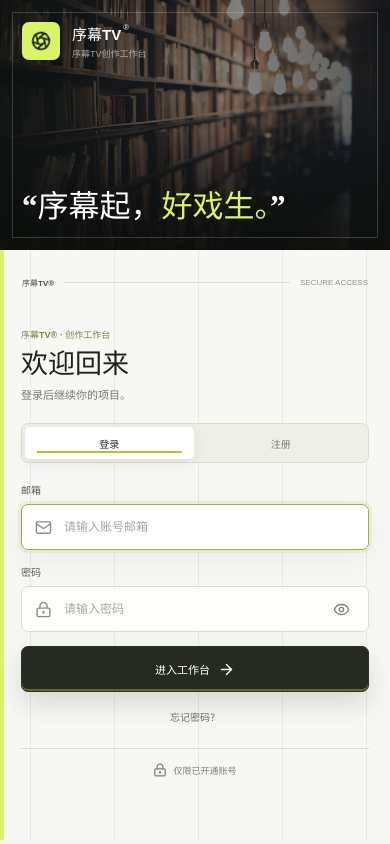
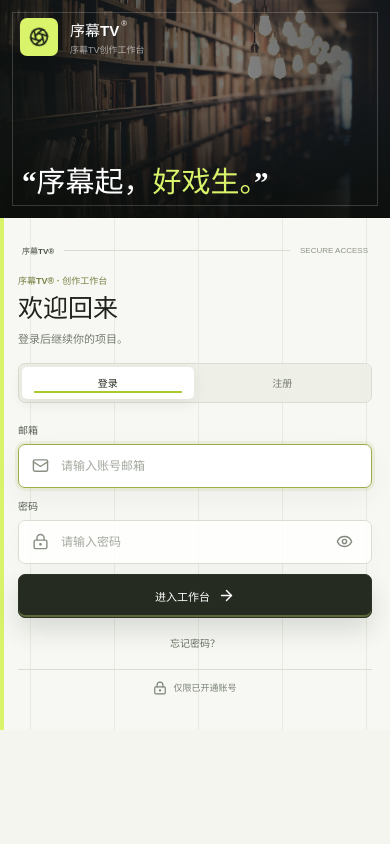
Before and after one commit to usaaron/AIGC_Video_Platform, a React (Vite) app in the folder apps/web/: page / in a window 390 px wide. Built offline with nearby package versions, Linux system fonts and the light colour scheme; no server answers.

Commit message:
feat: polish responsive studio experience

```diff
--- a/apps/web/src/components/AppShell.jsx
+++ b/apps/web/src/components/AppShell.jsx
@@ -68,9 +68,12 @@
         <button className="mobile-menu" onClick={onOpenNav} aria-label="打开导航">
           <Menu size={21} />
         </button>
-        <BrandMark />
+        <BrandMark spin />
         <div className="brand-name">
-          序幕<span>TV</span>
+          序幕
+          <span>
+            TV<sup className="brand-registered">®</sup>
+          </span>
         </div>
       </div>
       <button className="project-switcher" onClick={onProjectClick}>
--- a/apps/web/src/features/assets/AssetShortcutBar.jsx
+++ b/apps/web/src/features/assets/AssetShortcutBar.jsx
@@ -57,7 +57,7 @@
     requestAnimationFrame(() => {
       if (!target) return
       const cursor = start + prefix.length + asset.name.length
-      target.focus()
+      target.focus({ preventScroll: true })
       target.setSelectionRange(cursor, cursor)
     })
   }
@@ -114,6 +114,7 @@
                         className={`asset-shortcut-button kind-${asset.kind} ${state} ${inText ? 'in-text' : ''}`}
                         type="button"
                         key={asset.id}
+                        onMouseDown={(event) => event.preventDefault()}
                         onClick={() => insert(asset)}
                         title={`${KIND_LABELS[asset.kind]}：${asset.name}`}
                       >
--- a/apps/web/src/index.css
+++ b/apps/web/src/index.css
@@ -27,6 +27,19 @@
   color-scheme: light;
 }
 
+html,
+body,
+#root {
+  width: 100%;
+  min-width: 320px;
+  overflow-x: clip;
+}
+
+html {
+  background: var(--canvas);
+  overscroll-behavior-x: none;
+}
+
 * {
   box-sizing: border-box;
 }
@@ -35,6 +48,7 @@
   min-width: 320px;
   min-height: 100vh;
   background: var(--canvas);
+  overscroll-behavior-x: none;
 }
 button,
 input,
--- a/apps/web/src/pages/FunctionStackPage.jsx
+++ b/apps/web/src/pages/FunctionStackPage.jsx
@@ -221,8 +221,32 @@
             <span>世界观与分集规划</span>
           </div>
         </div>
-        <div className="tool-frame-status muted">自动保存</div>
+        <div className="tool-frame-status writing-studio-live">
+          <i /> 结构草稿 · 自动保存
+        </div>
       </header>
+      <div className="writing-studio-progress" aria-label="剧本大师工作流预览">
+        <div className="active">
+          <span>01</span>
+          <strong>输入种子</strong>
+          <small>当前阶段</small>
+        </div>
+        <div>
+          <span>02</span>
+          <strong>大纲候选</strong>
+          <small>等待确认</small>
+        </div>
+        <div>
+          <span>03</span>
+          <strong>设定档案</strong>
+          <small>确认后生成</small>
+        </div>
+        <div>
+          <span>04</span>
+          <strong>分集规划</strong>
+          <small>长剧本输出</small>
+        </div>
+      </div>
       <div className="writing-studio-layout">
         <aside className="writing-module-rail">
           <span className="tool-section-label">故事资料库</span>
--- a/apps/web/src/pages/LoginPage.css
+++ b/apps/web/src/pages/LoginPage.css
@@ -902,3 +902,91 @@
     animation: none;
   }
 }
+
+/* Keep the mobile entry page compact and prevent viewport rubber-band gaps. */
+.login-page {
+  width: 100%;
+  min-width: 0;
+  overflow-x: clip;
+  overscroll-behavior-x: none;
+}
+
+@media (max-width: 900px) and (min-width: 761px) {
+  .login-page {
+    grid-template-columns: minmax(0, 1fr) minmax(360px, 0.84fr);
+  }
+}
+
+@media (max-width: 760px) {
+  .login-scene {
+    min-height: 236px;
+    height: 236px;
+  }
+
+  .login-panel {
+    min-height: 0;
+    padding: 56px 22px 30px;
+  }
+
+  .login-form {
+    width: min(390px, 100%);
+  }
+
+  .login-heading {
+    margin-bottom: 14px;
+  }
+
+  .login-heading h2 {
+    font-size: 26px;
+  }
+
+  .login-form > label {
+    margin-bottom: 10px;
+  }
+
+  .login-input,
+  .login-submit,
+  .login-secondary-button {
+    min-height: 44px;
+    height: 44px;
+  }
+
+  .login-security-note {
+    margin-bottom: 13px;
+    padding: 10px;
+  }
+
+  .login-access-note {
+    margin-top: 12px;
+    padding-top: 11px;
+  }
+}
+
+@media (max-width: 480px) {
+  .login-scene,
+  .login-scene > img {
+    min-height: 218px;
+    height: 218px;
+  }
+
+  .login-brand {
+    top: 18px;
+    left: 20px;
+  }
+
+  .login-story {
+    bottom: 19px;
+  }
+
+  .login-story h1 {
+    font-size: 29px;
+  }
+
+  .login-panel {
+    padding: 52px 18px 26px;
+  }
+
+  .login-heading h2 {
+    font-size: 25px;
+  }
+}
```
Also changed, not shown: apps/web/src/App.css.
